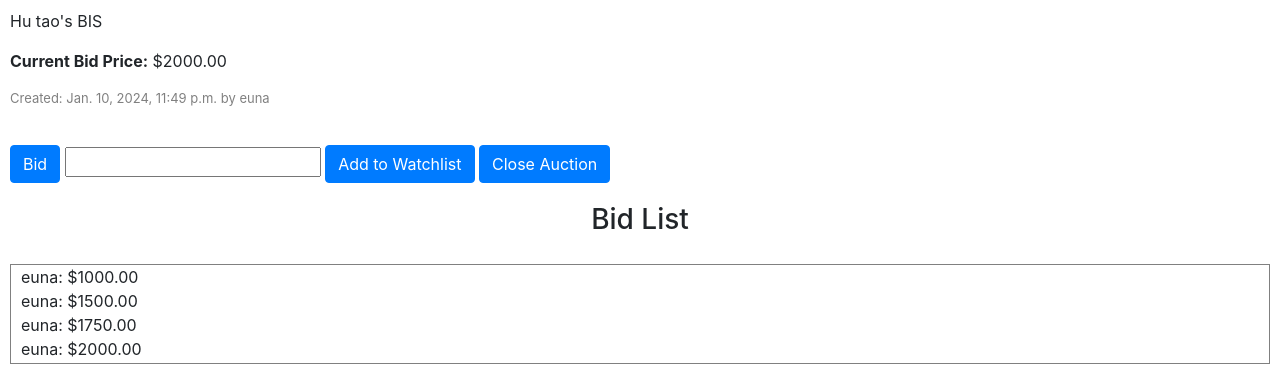
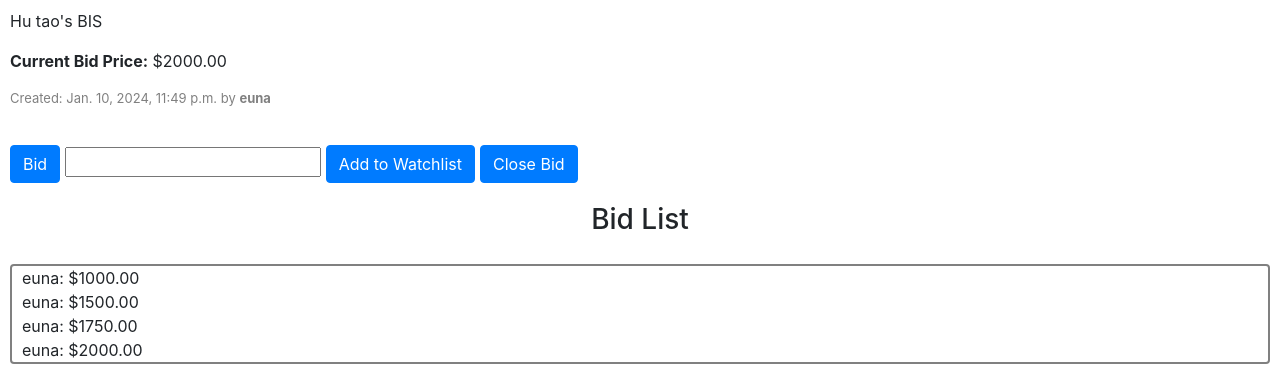
Before and after one commit to Yunazaki/commerce, a Django app: template auctions/templates/auctions/listing_page.html in a window 1280 px wide. Shown: the part 530-904 px from the top of the page. Run offline with Django 3.2, Linux system fonts and the light colour scheme; the template is opened without the code that fills it: values that come from a table or form of the project are taken from there, others are empty; a user stored in the database is signed in; data comes from the database, SQL or seed files in the repository; parts of the project's set-up code (start-up, migrations or seed data) failed here and were passed over; some libraries are stand-ins or nearby versions.

Commit message:
Update listing_page.html
Changes in CSS

```diff
--- a/auctions/static/auctions/styles.css
+++ b/auctions/static/auctions/styles.css
@@ -7,6 +7,12 @@ body {
     flex-direction: column;
     align-items: center;
     gap: 20px;
+}
+
+.flex-btn {
+    display: flex;
+    gap: 5px;
+    flex-wrap: wrap;
 }
 
 .listing-container {
@@ -50,5 +56,5 @@ body {
     width: 100%;
     height: 100px;
     overflow-y: auto;
-    border: 1px solid grey;
+    border: 2px solid grey;
 }
--- a/auctions/templates/auctions/listing_page.html
+++ b/auctions/templates/auctions/listing_page.html
@@ -16,23 +16,23 @@
             <h1> {{ item.title }} </h1>
             <p class="description"> {{ item.description }} </p>
             <p><strong>Current Bid Price:</strong> ${{ item.bid }} </p>
-            <p class="date"> Created: {{ item.date_listed }} by {{ item.user}} </p>
+            <p class="date"> Created: {{ item.date_listed }} by <strong> {{ item.user}} </strong></p>
         </div>
         {% if user.is_authenticated %}
-            <div class="w-100">
-                <form action="{% url 'place_bid' item_id=item.id %}" style="display: inline;" method="POST">
+            <div class="w-100 flex-btn">
+                <form action="{% url 'place_bid' item_id=item.id %}" method="POST">
                     {% csrf_token %}
                     <button class="btn btn-primary">Bid</button>
                     <input type="number" name="bid_amount" required>
                 </form>
                 <button class="btn btn-primary">Add to Watchlist</button>
                 {% if user == item.user %}
-                    <button class="btn btn-primary">Close Auction</button>
+                    <button class="btn btn-primary">Close Bid</button>
                 {% endif %}
             </div>
         {% endif %}
         <h3>Bid List</h3>
-        <div class="bid-list">
+        <div class="bid-list rounded">
             <ul style="list-style-type: none; padding: 0;">
                 {% for bid in bids %}
                     <li> {{ bid.bidder }}: ${{ bid.amount }} </li>
```
